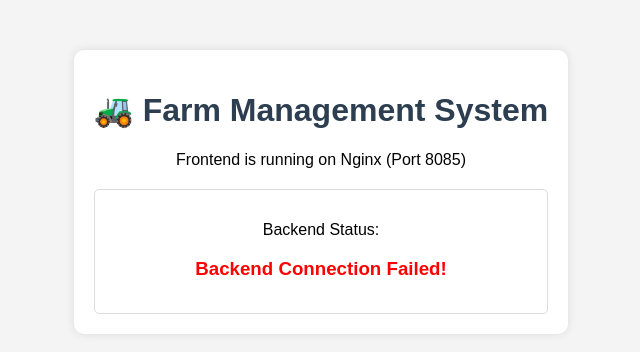
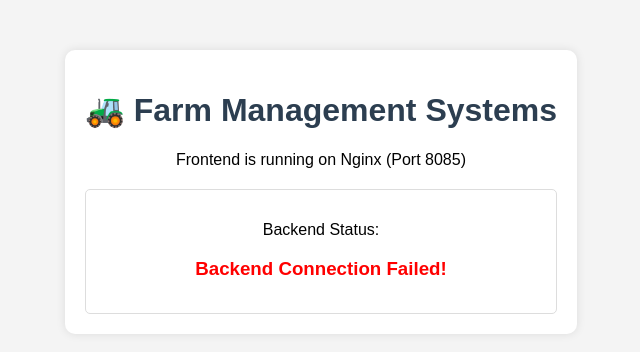
Before and after one commit to mnigetha-a11y/farm-management-devops, a plain HTML site: page frontend/index.html in a window 1280 px wide. Shown: the whole page, without its empty margins (319-959 px from the left). Drawn offline with Linux system fonts and the light colour scheme; no server answers.

Commit message:
Testing automatic build

```diff
--- a/frontend/index.html
+++ b/frontend/index.html
@@ -15,7 +15,7 @@
 <body>
 
     <div class="container">
-        <h1>🚜 Farm Management System</h1>
+        <h1>🚜 Farm Management Systems</h1>
         <p>Frontend is running on Nginx (Port 8085)</p>
 
         <div id="status-box">
```
